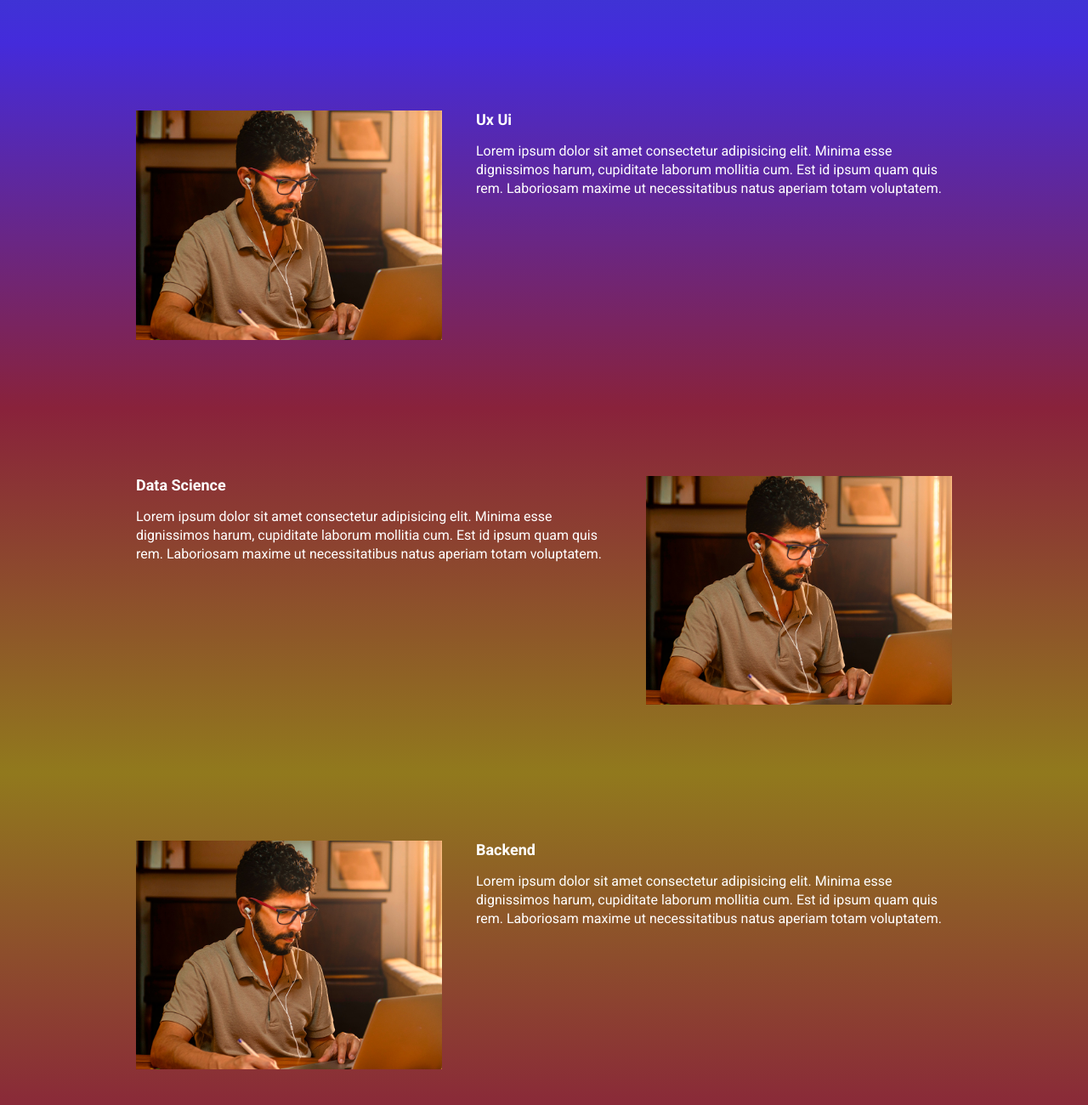
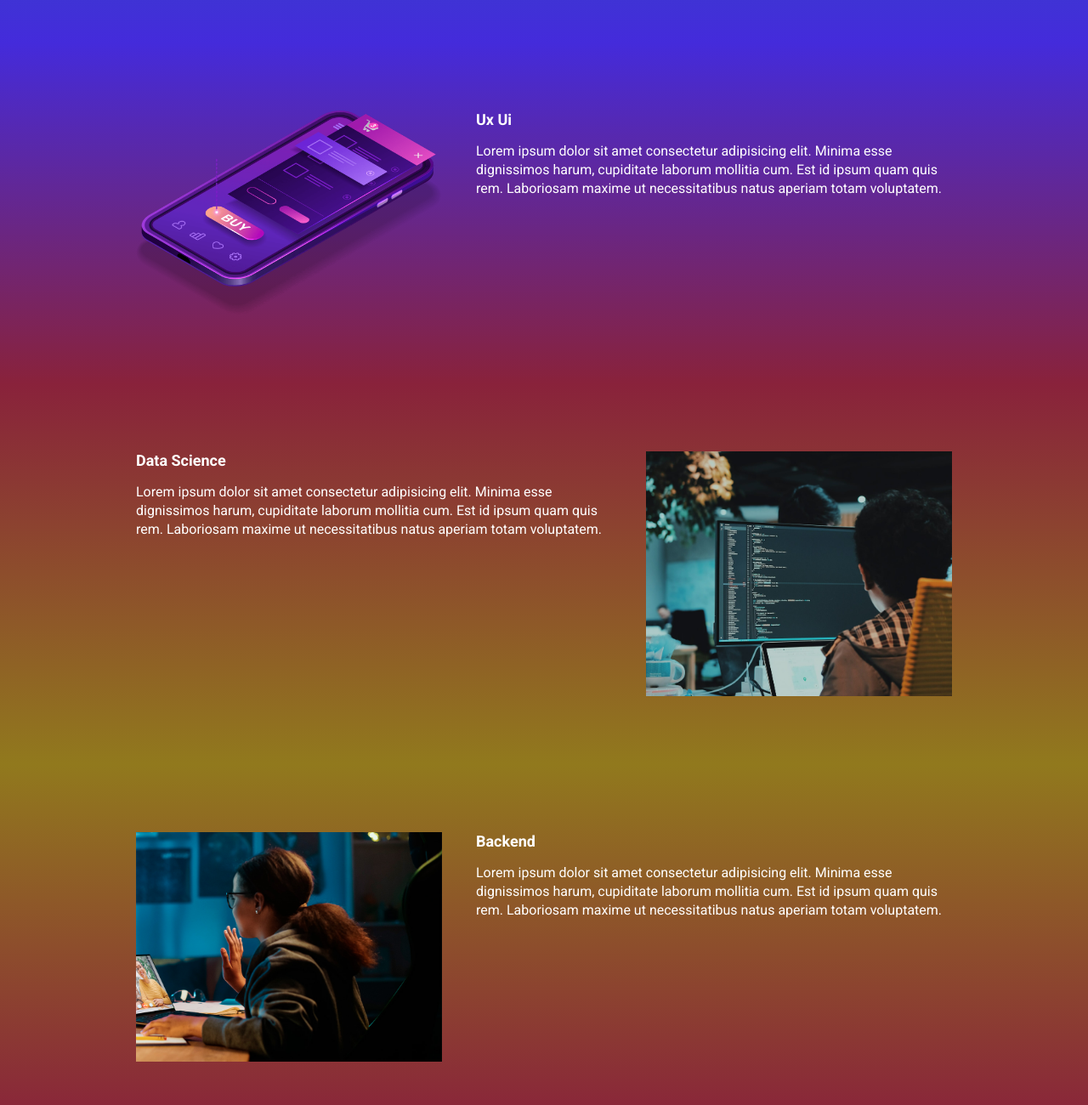
Before and after one commit to ErickWerkhausen/ebac, a website built with Parcel: page src/index.html in a window 1280 px wide. Shown: the part 940-2240 px from the top of the page at 85% size. Built offline with nearby package versions, Linux system fonts and the light colour scheme.

Commit message:
alterações das imgagens

```diff
--- a/src/index.html
+++ b/src/index.html
@@ -66,7 +66,7 @@
                     laborum mollitia cum. Est id ipsum quam quis rem. Laboriosam maxime ut necessitatibus natus aperiam
                     totam voluptatem.</p>
             </div>
-            <img class="event__img" src="./images/frontend.png" alt="">
+            <img class="event__img" src="./images/ui-ux.png" alt="">
         </div>
     </section>
     <section class="event event--data-science" >
@@ -77,7 +77,7 @@
                     laborum mollitia cum. Est id ipsum quam quis rem. Laboriosam maxime ut necessitatibus natus aperiam
                     totam voluptatem.</p>
             </div>
-            <img class="event__img" src="./images/frontend.png" alt="">
+            <img class="event__img" src="./images/data.png" alt="">
         </div>
     </section>
     <section class="event event--backend event--image-left">
@@ -88,7 +88,7 @@
                     laborum mollitia cum. Est id ipsum quam quis rem. Laboriosam maxime ut necessitatibus natus aperiam
                     totam voluptatem.</p>
             </div>
-            <img class="event__img" src="./images/frontend.png" alt="">
+            <img class="event__img" src="./images/backend.png" alt="">
         </div>
     </section>
 
```
